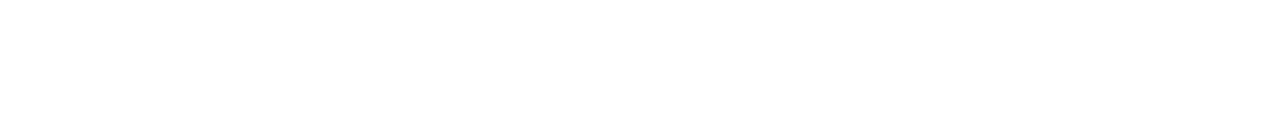
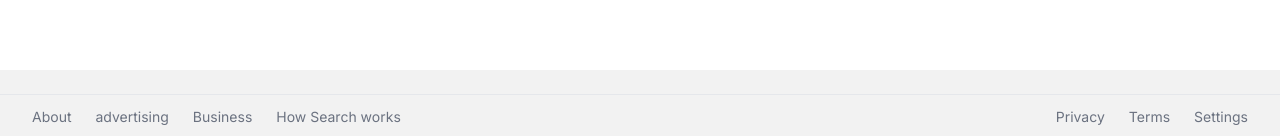
Before and after one commit to merabkandelaki/google-next, a Next.js app: page / in a window 1280 px wide. Shown: the part 661-797 px from the top of the page. Built offline with nearby package versions, Linux system fonts and the light colour scheme; no server answers.

Commit message:
add footer component

```diff
--- a/src/app/layout.js
+++ b/src/app/layout.js
@@ -1,17 +1,22 @@
 import { Inter } from "next/font/google";
 import "./globals.css";
+import Footer from "@/components/Footer";
 
 const inter = Inter({ subsets: ["latin"] });
 
 export const metadata = {
   title: "Google Clone",
-  description: "An open source Google clone built with Next.js and Tailwind CSS",
+  description:
+    "An open source Google clone built with Next.js and Tailwind CSS",
 };
 
 export default function RootLayout({ children }) {
   return (
     <html lang="en">
-      <body className={inter.className}>{children}</body>
+      <body className={inter.className}>
+        {children}
+        <Footer />
+      </body>
     </html>
   );
 }
--- /dev/null
+++ b/src/components/CountryLookup.jsx
@@ -0,0 +1,22 @@
+"use client";
+
+import { useEffect, useState } from "react";
+
+export default function CountryLookup() {
+  const [country, setCountry] = useState('');
+
+  useEffect(() => {
+    const getCountry = async () => {
+      const response = await fetch(
+        `https://api.ipgeolocation.io/ipgeo?apiKey=${process.env.NEXT_PUBLIC_IP_API_KEY}`
+      )
+        .then((res) => res.json())
+        .then((data) => data.country_name);
+      if (!response) return;
+      setCountry(response);
+    };
+
+    getCountry();
+  }, []);
+  return <div>{country}</div>;
+}
--- /dev/null
+++ b/src/components/Footer.jsx
@@ -0,0 +1,30 @@
+import CountryLookup from './CountryLookup';
+
+export default function Footer() {
+  return (
+    <footer
+      className="absolute bottom-0 text-sm text-gray-500
+  bg-[#f2f2f2] w-full"
+    >
+      <div className="border-b px-8 py-3">
+        <CountryLookup />
+      </div>
+      <div
+        className="flex flex-col sm:flex-row justify-between
+      items-center px-8 py-3 space-y-7 sm:space-y-0"
+      >
+        <ul className="flex items-center space-x-6">
+          <li className="hover:underline cursor-pointer">About</li>
+          <li className="hover:underline cursor-pointer">advertising</li>
+          <li className="hover:underline cursor-pointer">Business</li>
+          <li className="hover:underline cursor-pointer">How Search works</li>
+        </ul>
+        <ul className="flex items-center space-x-6">
+          <li className="hover:underline cursor-pointer">Privacy</li>
+          <li className="hover:underline cursor-pointer">Terms</li>
+          <li className="hover:underline cursor-pointer">Settings</li>
+        </ul>
+      </div>
+    </footer>
+  );
+}
--- a/src/components/HomeSearch.jsx
+++ b/src/components/HomeSearch.jsx
@@ -65,4 +65,4 @@
   );
 }
 
-//1:03:22
+//1:05:06
```
Also changed, not shown: 1 other file (tests, documents, lock files or other folders).
